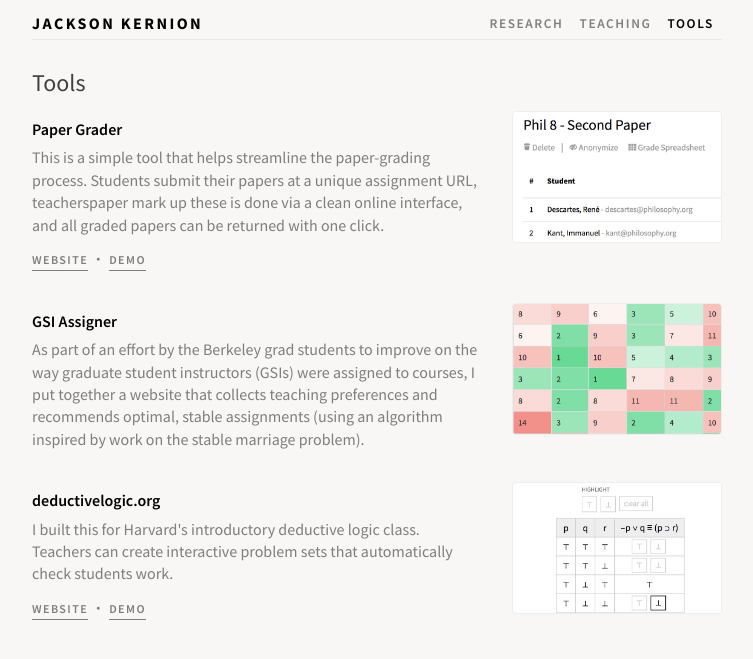
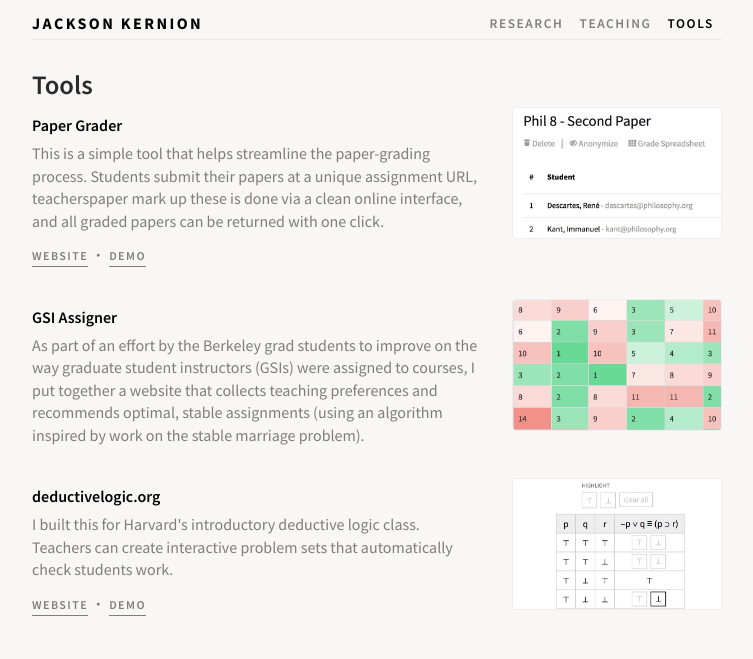
Before and after one commit to jacksonkernion/jacksonkernion.github.io, a Jekyll site: the page built from tools.md, in a window 1280 px wide. Shown: the top 659 px of the page, without its empty margins (263-1016 px from the left). Built offline with Jekyll 4.4.1, drawn with Linux system fonts in a browser that asks for light colours; nearby versions of some CDN libraries; our own code applies the rules of GitHub Pages for plain Markdown files.

Commit message:
CSS update

```diff
--- a/assets/stylesheets/style.css
+++ b/assets/stylesheets/style.css
@@ -5,22 +5,19 @@
 	background-color: #F8F7F5;
 }
 
-.page-title{
+h1{
 	font-size: 20pt;
 	font-weight: 600;
 	padding-bottom: 0px;
-	line-height: 1.1;
-	margin-bottom: .5rem;
-	margin-top: 0;
 }
-h1{
-	font-size: 18pt;
+h2{
+	font-size: 16pt;
 	font-weight: 400;
 	color: #414040;
 	margin-bottom: 15px;
 	margin-top: 20px;
 }
-h2{
+h3{
 	font-size: 15px;
 	margin-top: 30px;
 	font-weight: 700;
@@ -34,7 +31,6 @@
 	letter-spacing: 0.16em;
 	text-transform: uppercase;
 }
-
 
 p{
 	font-size: 12pt;
```
